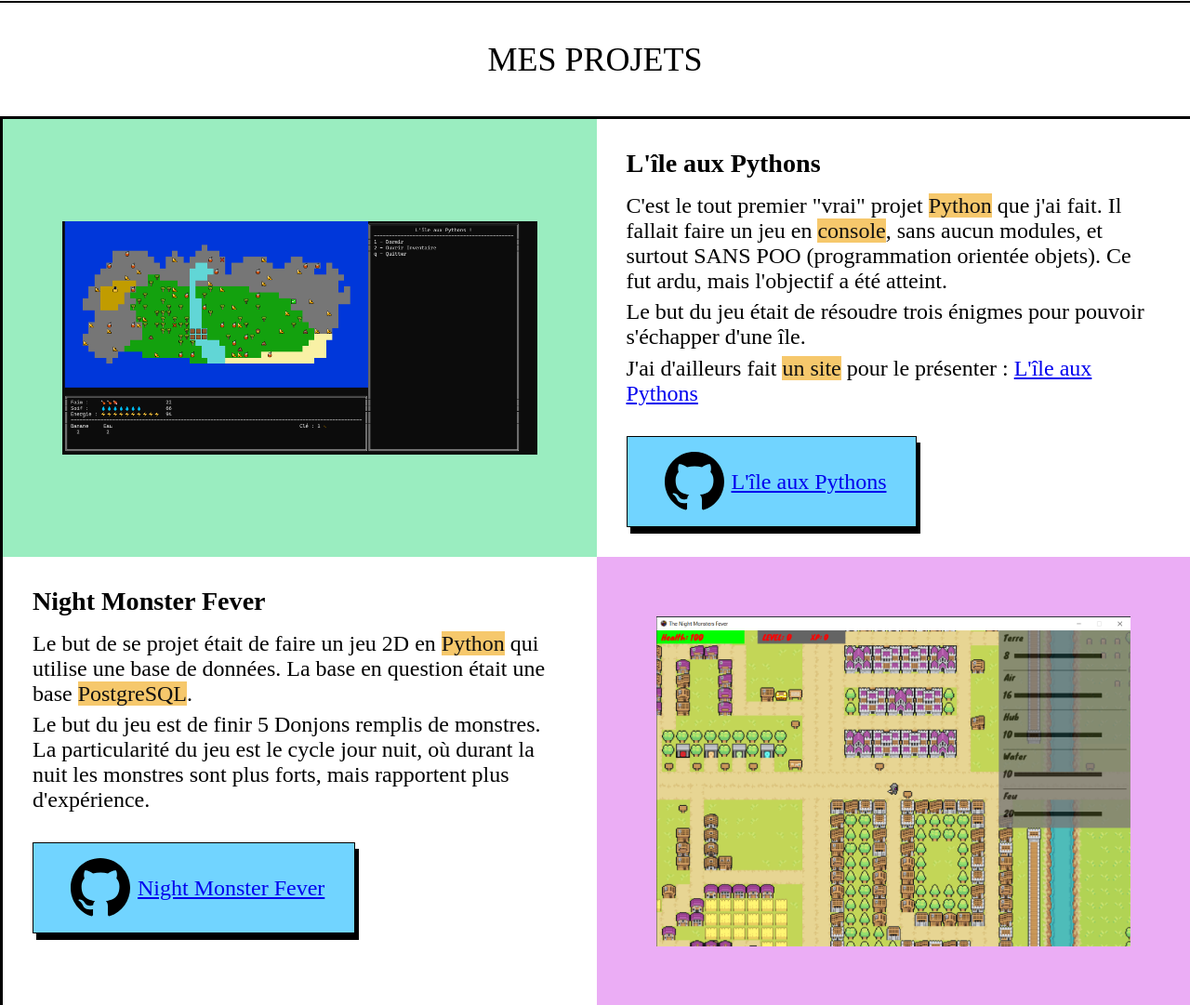
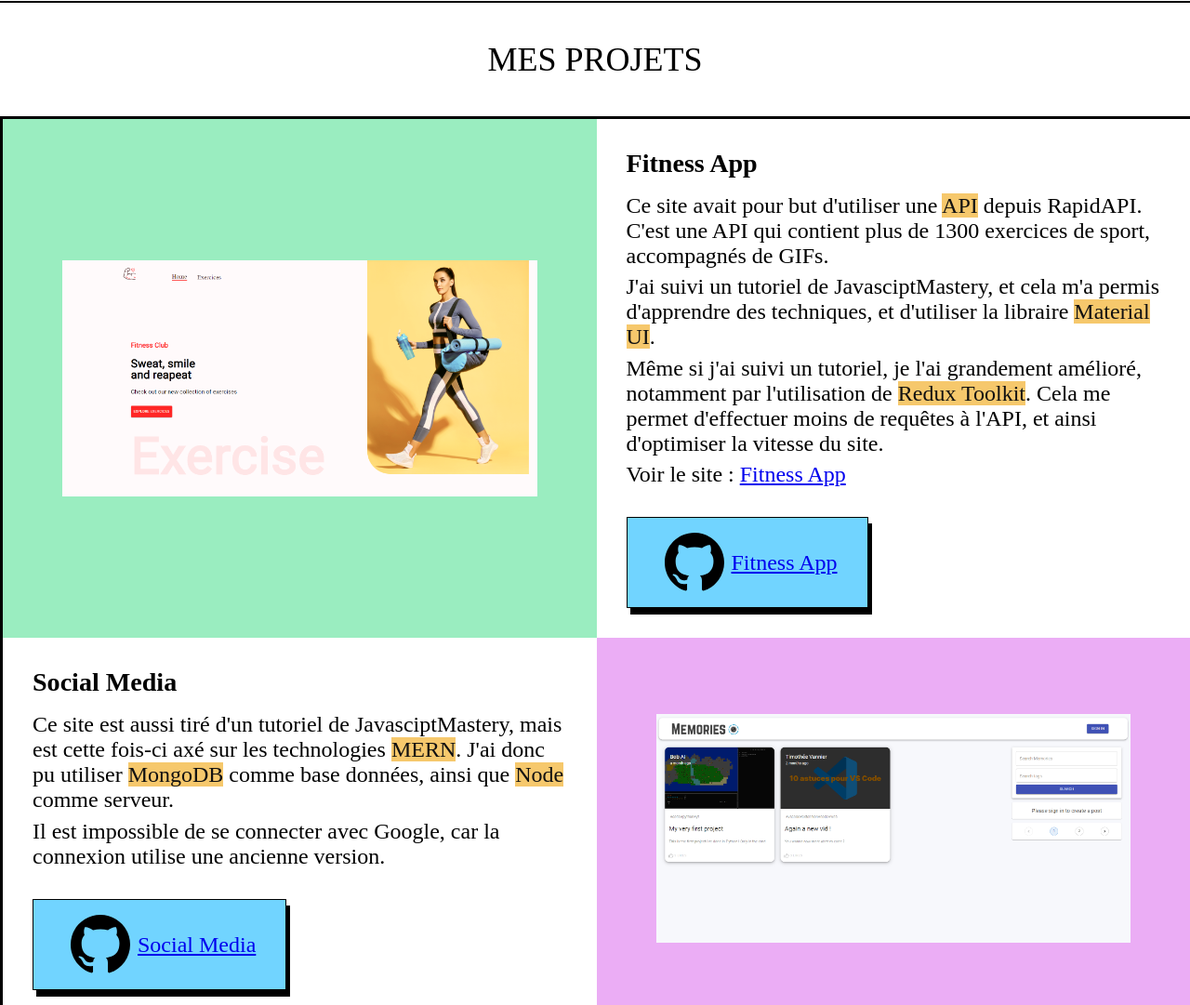
Before and after one commit to Redshark61/site_perso, a PHP site: page / in a window 1280 px wide. Shown: the part 1795-2876 px from the top of the page at 93% size. Run offline with PHP 8.4, Linux system fonts and the light colour scheme; some web fonts are replaced.

Commit message:
new projects

```diff
--- a/views/hero.php
+++ b/views/hero.php
@@ -1,7 +1,7 @@
     <div class="hero">
       <div class="hero__header">
         <h1 class="hero__main-title uppercase">Un simple portfolio ?</h1>
-        <h1 class="hero__main-title uppercase">Un mine d'or !</h1>
+        <h1 class="hero__main-title uppercase">Une mine d'or !</h1>
         <button class="button">Des projets, plein de projets !</button>
       </div>
       <picture class="hero__picture">
--- a/views/projects.php
+++ b/views/projects.php
@@ -6,19 +6,20 @@
         <img src="./sources/ressources/projects/image1.png" alt="">
       </div>
       <div class="projects__text text">
-        <h3>L'île aux Pythons</h3>
-        <p>C'est le tout premier "vrai" projet <span class="emphasis">Python</span> que j'ai fait. Il fallait faire un jeu en <span class="emphasis">console</span>, sans aucun modules, et surtout SANS POO (programmation orientée objets). Ce fut ardu, mais l'objectif a été atteint. </p>
-        <p>Le but du jeu était de résoudre trois énigmes pour pouvoir s'échapper d'une île.</p>
-        <p>J'ai d'ailleurs fait <span class="emphasis">un site</span> pour le présenter : <a href="https://redshark61.github.io/ile_au_python_site.github.io/index.html" target="_blank"> L'île aux Pythons</a></p>
-        <?= githubLink("L'île aux Pythons", "https://github.com/Redshark61/Python-Island") ?>
+        <h3>Fitness App</h3>
+        <p>Ce site avait pour but d'utiliser une <span class="emphasis">API</span> depuis RapidAPI. C'est une API qui contient plus de 1300 exercices de sport, accompagnés de GIFs.</p>
+        <p>J'ai suivi un tutoriel de JavasciptMastery, et cela m'a permis d'apprendre des techniques, et d'utiliser la libraire <span class="emphasis">Material UI</span>.</p>
+        <p>Même si j'ai suivi un tutoriel, je l'ai grandement amélioré, notamment par l'utilisation de <span class="emphasis">Redux Toolkit</span>. Cela me permet d'effectuer moins de requêtes à l'API, et ainsi d'optimiser la vitesse du site.</p>
+        <p> Voir le site : <a href="https://redsharks-gym.netlify.app/" target="_blank">Fitness App</a></p>
+        <?= githubLink("Fitness App", "https://github.com/Redshark61/gym-app") ?>
       </div>
     </div>
     <div class="container">
       <div class="projects__text text">
-        <h3>Night Monster Fever</h3>
-        <p>Le but de se projet était de faire un jeu 2D en <span class="emphasis">Python</span> qui utilise une base de données. La base en question était une base <span class="emphasis">PostgreSQL</span>.</p>
-        <p>Le but du jeu est de finir 5 Donjons remplis de monstres. La particularité du jeu est le cycle jour nuit, où durant la nuit les monstres sont plus forts, mais rapportent plus d'expérience.</p>
-        <?= githubLink("Night Monster Fever", "https://github.com/Redshark61/night-monster-fever") ?>
+        <h3>Social Media</h3>
+        <p>Ce site est aussi tiré d'un tutoriel de JavasciptMastery, mais est cette fois-ci axé sur les technologies <span class="emphasis">MERN</span>. J'ai donc pu utiliser <span class="emphasis">MongoDB</span> comme base données, ainsi que <span class="emphasis">Node</span> comme serveur.</p>
+        <p>Il est impossible de se connecter avec Google, car la connexion utilise une ancienne version.</p>
+        <?= githubLink("Social Media", "https://github.com/Redshark61/mern") ?>
       </div>
       <div class="projects__image">
         <img src="./sources/ressources/projects/image2.png" alt="">
```
Also changed, not shown: sources/ressources/projects/image1.png, sources/ressources/projects/image2.png.
